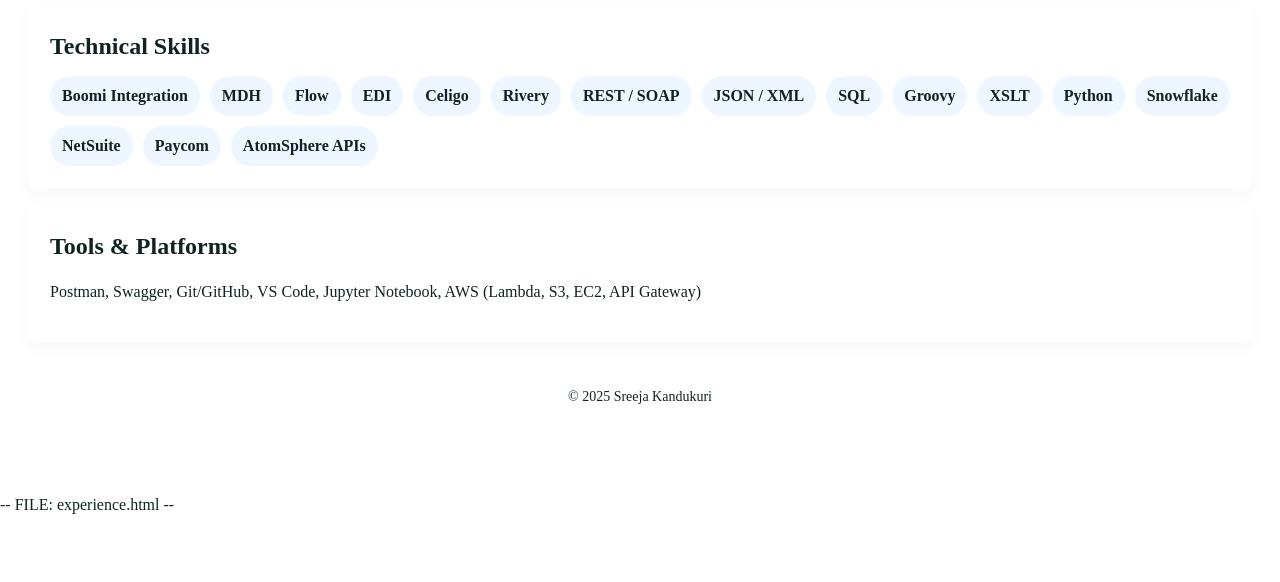
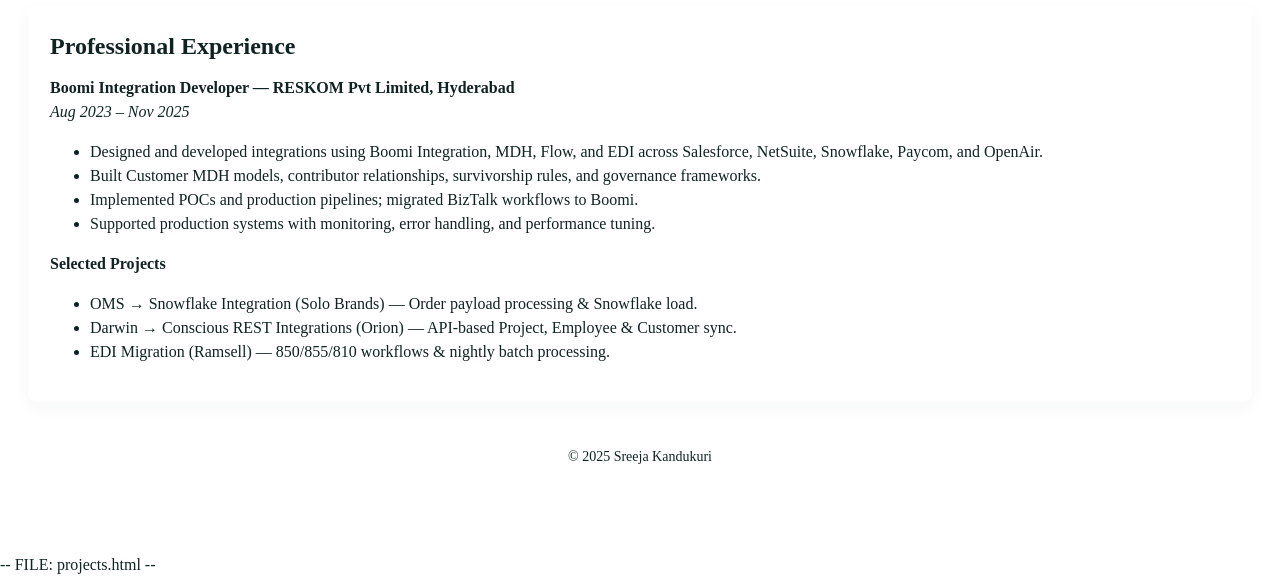
Before and after one commit to SreejaKandukuri390/sreejakandukuri, a plain HTML site: page sreeja_kandukuri_resume_website.html in a window 1280 px wide. Shown: the part 137-719 px from the top of the page. Drawn offline with Linux system fonts and the light colour scheme.

Commit message:
Update sreeja_kandukuri_resume_website.html

```diff
--- a/sreeja_kandukuri_resume_website.html
+++ b/sreeja_kandukuri_resume_website.html
@@ -2,45 +2,6 @@
 
 
 
--- FILE: skills.html --
-<!doctype html>
-<html lang="en"><head><meta charset="utf-8"><meta name="viewport" content="width=device-width,initial-scale=1"><title>Skills — Sreeja</title><link rel="stylesheet" href="style.css"></head><body>
-  <div class="container">
-    <header class="header"><div class="brand">Sreeja Kandukuri</div>
-      <nav class="nav"><a href="index.html">Home</a><a href="skills.html">Skills</a><a href="experience.html">Experience</a><a href="projects.html">Projects</a><a href="contact.html">Contact</a></nav>
-    </header>
-
-    <section class="section">
-      <h2>Technical Skills</h2>
-      <div class="skills-list">
-        <span class="skill">Boomi Integration</span>
-        <span class="skill">MDH</span>
-        <span class="skill">Flow</span>
-        <span class="skill">EDI</span>
-        <span class="skill">Celigo</span>
-        <span class="skill">Rivery</span>
-        <span class="skill">REST / SOAP</span>
-        <span class="skill">JSON / XML</span>
-        <span class="skill">SQL</span>
-        <span class="skill">Groovy</span>
-        <span class="skill">XSLT</span>
-        <span class="skill">Python</span>
-        <span class="skill">Snowflake</span>
-        <span class="skill">NetSuite</span>
-        <span class="skill">Paycom</span>
-        <span class="skill">AtomSphere APIs</span>
-      </div>
-    </section>
-
-    <section class="section">
-      <h2>Tools & Platforms</h2>
-      <p>Postman, Swagger, Git/GitHub, VS Code, Jupyter Notebook, AWS (Lambda, S3, EC2, API Gateway)</p>
-    </section>
-
-    <footer class="footer">© <span id="year2"></span> Sreeja Kandukuri</footer>
-  </div>
-  <script>document.getElementById('year2').textContent=new Date().getFullYear();</script>
-</body></html>
 
 
 -- FILE: experience.html --
```
